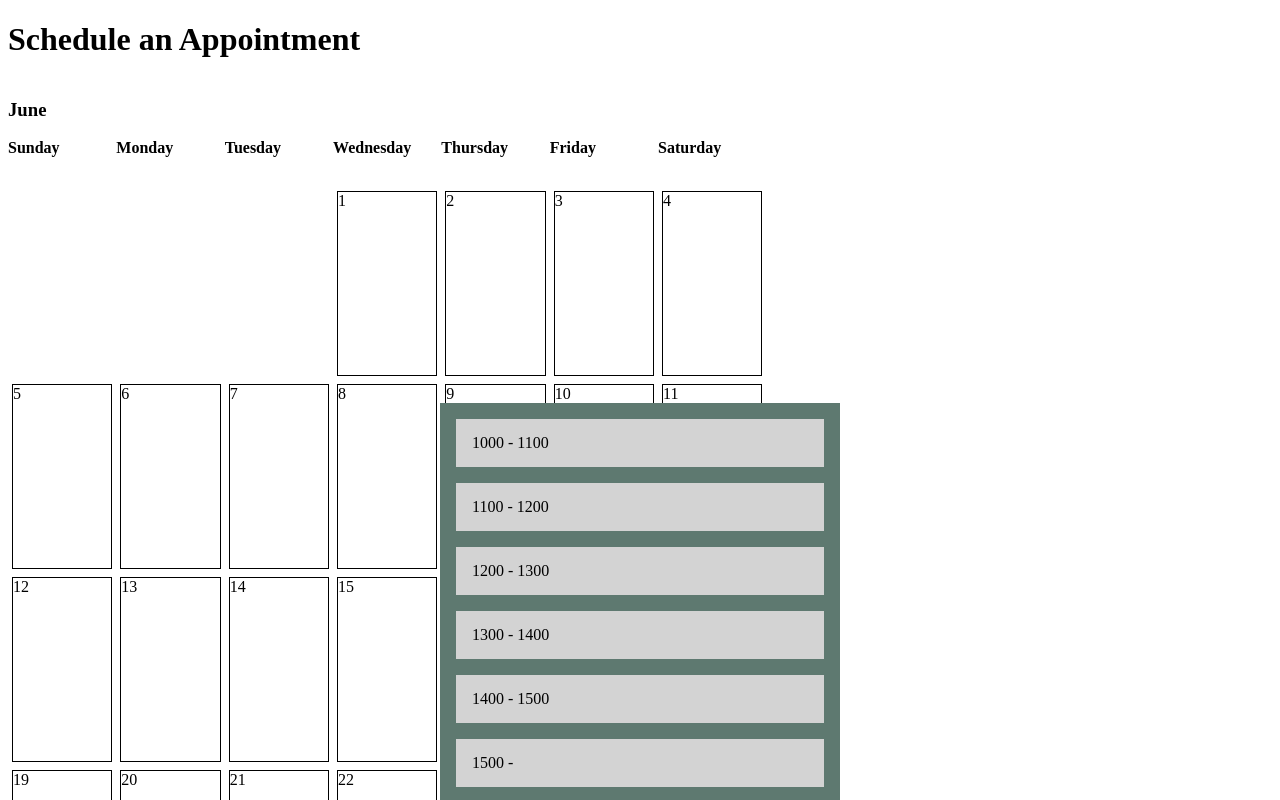
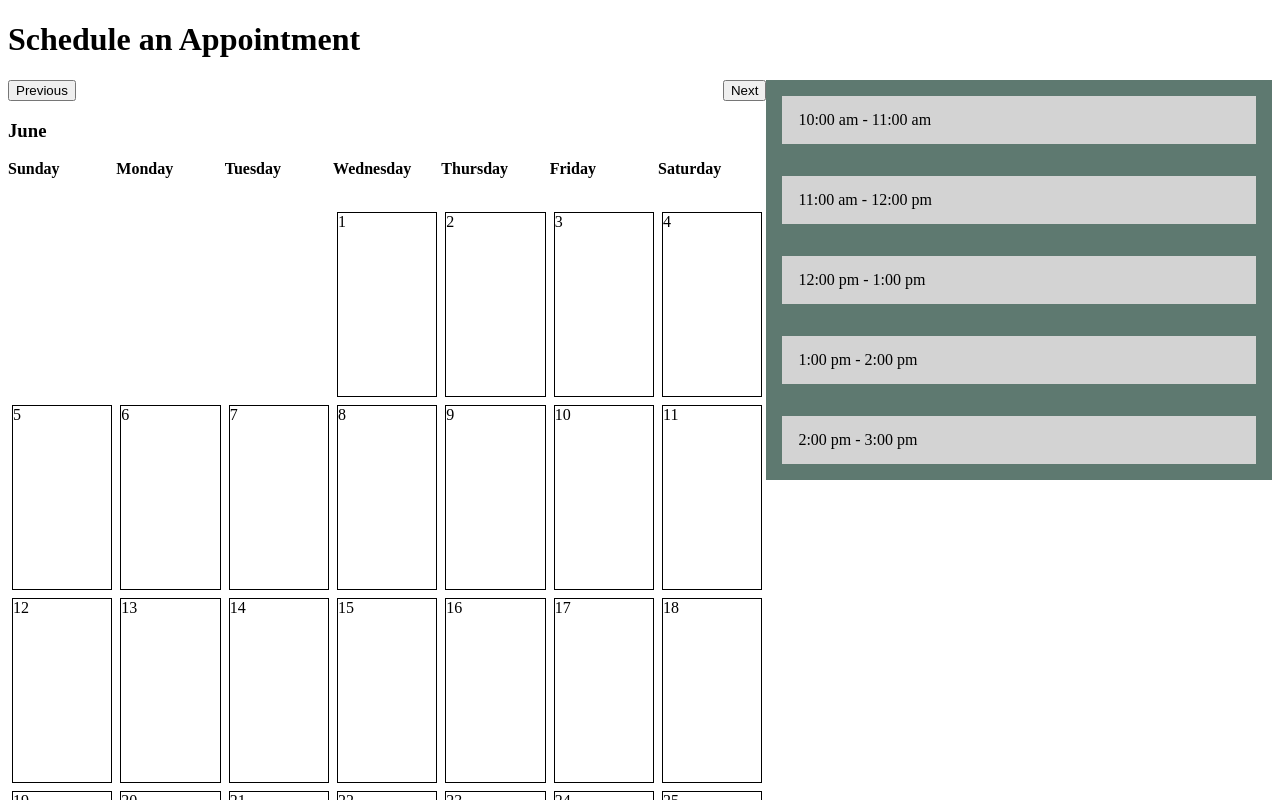
Before and after one commit to ackerm44/react-scheduler, a React (Create React App) app: page / in a window 1280 px wide. Both pictures are taken after a click on the element "10". Shown: the top 800 px of the page. Built offline with nearby package versions, Linux system fonts and the light colour scheme; data requests are answered from the project's data file.

Commit message:
Update form submit and timeSlot display

```diff
--- a/db.json
+++ b/db.json
@@ -1,13 +1,11 @@
 {
-  "scheduledTimeSlots": [
+  "appointments": [
     {
-      "id": 1,
-      "timeSlot": "2022062009001000",
-      "user": {
-        "name": "Amanda Ackerman",
-        "phone": "555-000-1234",
-        "email": "test@example.com"
-      }
+      "name": "Amanda Ackerman",
+      "phone": "111-222-3333",
+      "email": "aa@example.com",
+      "timeSlot": "2022-6-30T11:00:00Z",
+      "id": 1
     }
   ],
   "standardTimeRanges": [
--- a/src/App.js
+++ b/src/App.js
@@ -1,14 +1,11 @@
 import Header from './components/Header.js'
 import Calendar from './components/Calendar.js'
-import TimeSlots from './components/TimeSlots.js'
 
 function App() {
   return (
     <div className="App">
-      <Header/>
-      <section className="calendar-timeslot-wrapper">
-        <Calendar />
-      </section>
+      <Header />
+      <Calendar />
     </div>
   );
 }
--- /dev/null
+++ b/src/api/schedulerAPI.js
@@ -0,0 +1,12 @@
+
+export const scheduleAppointment = async (appointment) => {
+    await fetch('http://localhost:5000/appointments', {
+      method: 'POST',
+      headers: {
+        'Content-type': 'application/json',
+      },
+      body: JSON.stringify(appointment),
+    })
+    console.log(appointment)
+
+}
--- a/src/api/timeSlotsAPI.js
+++ b/src/api/timeSlotsAPI.js
@@ -12,9 +12,14 @@ export const generateTimeSlots = (timeRange) => {
     for (let i=parseInt(timeRange.timeStart); i<=parseInt(timeRange.timeEnd); i+=100) {
         a.push(i)
     }
-    let timeSlots = a.map((value, i, a) => [value, a[i+1]])
+    let timeSlots = a.map((value, i, a) => {
+        if (a[i+1]) {
+          return [value, a[i+1]]
+        }
+        return []
+    })
+    timeSlots.pop()
     return timeSlots
-    // let timeSlotArray
 }
 
 export const getTimeSlots = async (id) => {
--- a/src/components/Calendar.js
+++ b/src/components/Calendar.js
@@ -1,11 +1,22 @@
+import {useState} from 'react'
+
 import Month from './Month'
+import TimeSlots from './TimeSlots'
 
 const Calendar = () => {
-    const year = new Date().getFullYear();
+  const [timeSlots, setTimeSlots] = useState([])
+  const [selectedDate, setSelectedDate] = useState('')
+
+  const year = new Date().getFullYear();
+
   return (
-    <section className="calendar">
-        <Month year={year}/>
+    <section className="calendar-timeSlot-wrapper">
+      <section className="calendar">
+          <Month year={year} setTimeSlots={setTimeSlots} setSelectedDate={setSelectedDate}/>
+      </section>
+      <TimeSlots setTimeSlots={setTimeSlots} selectedDate={selectedDate} timeSlots={timeSlots}/>
     </section>
+
   )
 }
 
--- a/src/components/Day.js
+++ b/src/components/Day.js
@@ -1,12 +1,12 @@
-import {useState} from 'react'
+// import {useState} from 'react'
 import {getTimeSlots} from '../api/timeSlotsAPI'
-import TimeSlots from './TimeSlots'
 
-
-const Day = ({dayOfMonth, year, month, firstOfMonthOffset}) => {
-    const [timeSlots, setTimeSlots] = useState([])
+const Day = ({dayOfMonth, year, month, firstOfMonthOffset, setTimeSlots, setSelectedDate}) => {
+    // const [timeSlots, setTimeSlots] = useState([])
     const firstDay = dayOfMonth === 1 ? firstOfMonthOffset + 1 : 'unset'
     const dayOfWeek = new Date(month + " "+ dayOfMonth + ", "+year).getDay() + 1
+    setSelectedDate(`${year}-${month}-${dayOfMonth}`)
+
     return (
             <div
                 className="calendar-date"
@@ -17,8 +17,8 @@ const Day = ({dayOfMonth, year, month, firstOfMonthOffset}) => {
                 }}
             >
                 {dayOfMonth}
-            <TimeSlots  timeSlots={timeSlots}/>
             </div>
+
     )
 }
 
--- /dev/null
+++ b/src/components/FormatTime.js
@@ -0,0 +1,13 @@
+
+const FormatTime = ({time}) => {
+    let formattedTime = 0;
+    let twelveHourTime = time % 1200 !== 0 ? (time % 1200).toString() : time.toString()
+      twelveHourTime = twelveHourTime.slice(0,-2) + ':' + twelveHourTime.slice(-2);
+      formattedTime = time < 1200 ? twelveHourTime + ' am' :  twelveHourTime + ' pm'
+
+      return (
+          formattedTime
+      )
+  }
+
+export default FormatTime
--- a/src/components/Month.js
+++ b/src/components/Month.js
@@ -1,14 +1,23 @@
+// import {useState} from 'react'
+
 import Day from './Day'
 import DayHeader from './DayHeader'
 
-const Month = ({year}) => {
+const Month = ({year, setTimeSlots, setSelectedDate}) => {
+    // const [timeSlots, setTimeSlots] = useState([])
+
     const months = ['January', 'February', 'March', 'April', 'May', 'June', 'July', 'August']
     const days = ['Sunday', 'Monday', 'Tuesday', 'Wednesday', 'Thursday', 'Friday', 'Saturday']
     const currentMonth = new Date().getMonth()
     const totalDaysInMonth = (y, m) => new Date(y, m, 0).getDate()
     const firstOfMonthOffset = new Date(months[currentMonth]+ "1, "+year).getDay()
+
     return (
         <div>
+            <div className="calendar-controls">
+                <button id='prev-button'>Previous</button>
+                <button id='next-button'>Next</button>
+            </div>
             <h3>{months[currentMonth]}</h3>
             <div className="day-header-wrapper">
                 {days.map((day, i) => <DayHeader key={i} day={day} />)}
@@ -16,7 +25,7 @@ const Month = ({year}) => {
             <div className="dates-wrapper">
                 {
                     [...Array(totalDaysInMonth(year, currentMonth +1))].map((x, i) =>
-                        <Day key={i+1} dayOfMonth={i+1} year={year} month={currentMonth + 1} firstOfMonthOffset={firstOfMonthOffset}/>
+                        <Day key={i+1} dayOfMonth={i+1} year={year} month={currentMonth + 1} firstOfMonthOffset={firstOfMonthOffset} setTimeSlots={setTimeSlots} setSelectedDate={setSelectedDate}/>
                     )
                 }
             </div>
--- a/src/components/TimeSlot.js
+++ b/src/components/TimeSlot.js
@@ -1,8 +1,11 @@
-import { useState } from 'react'
+import {useState} from 'react'
+import FormatTime from './FormatTime'
+import {scheduleAppointment} from '../api/schedulerAPI'
 
-
-const TimeSlot = ({ slot }) => {
-    // const [toggleOpen, setToggleOpen] = useState(false)
+const TimeSlot = ({ slot, selectedDate }) => {
+    const [name, setName] = useState('')
+    const [phone, setPhone] = useState('')
+    const [email, setEmail] = useState('')
 
     const toggleForm = (e) => {
         e.target.nextSibling.classList.toggle('visible-flex')
@@ -10,18 +13,22 @@ const TimeSlot = ({ slot }) => {
 
     const onSubmit = (e) => {
         e.preventDefault()
+        let timeSlot = `${selectedDate}T${<FormatTime time={slot[0]} />}`
+        scheduleAppointment({name, phone, email, timeSlot})
     }
 
     return (
         <div className="timeSlot" >
-            <div className="timeSlot-title" onClick={(e) => toggleForm(e)}>{slot[0]} - {slot[1]}</div>
+            <div className="timeSlot-title" onClick={(e) => toggleForm(e)}>
+                <FormatTime time={slot[0]} /> - <FormatTime time={slot[1]} />
+            </div>
             <form onSubmit={onSubmit}>
                 <label>Name: </label>
-                <input type="text"></input>
+                <input type="text" onChange={(e) => setName(e.target.value)}></input>
                 <label>Phone: </label>
-                <input type="tel"></input>
+                <input type="tel" onChange={(e) => setPhone(e.target.value)}></input>
                 <label>Email: </label>
-                <input type="email"></input>
+                <input type="email" onChange={(e) => setEmail(e.target.value)}></input>
                 <input type="submit"></input>
             </form>
         </div>
--- a/src/components/TimeSlots.js
+++ b/src/components/TimeSlots.js
@@ -1,17 +1,18 @@
-import {useState} from 'react'
 import TimeSlot from './TimeSlot'
 
-const TimeSlots = ({timeSlots}) => {
-    const display = timeSlots ?
-
-    <section className="timeSlots">
-        <div className="timeSlots-wrapper">
-            {timeSlots.map((slot, i) => <TimeSlot key={i} slot={slot}/>)}
-        </div>
-    </section>
-
-    :
-    ''
+const TimeSlots = ({selectedDate, timeSlots}) => {
+    const display = timeSlots.length ?
+      <section className="timeSlots">
+          <div className="timeSlots-wrapper">
+              {timeSlots.map((slot, i) => <TimeSlot key={i} slot={slot} selectedDate={selectedDate}/>)}
+          </div>
+      </section>
+      :
+      <section className="timeSlots">
+          <div className="timeSlots-wrapper">
+              <p>There are no available appointments on this day.</p>
+          </div>
+      </section>
   return (
     display
   )
--- a/src/index.css
+++ b/src/index.css
@@ -1,4 +1,4 @@
-.calendar-timeslot-wrapper {
+.calendar-timeSlot-wrapper {
   display: grid;
   grid-template-columns: 1.5fr 1fr;
 }
@@ -39,11 +39,8 @@
 }
 
 .timeSlots-wrapper {
-  position: absolute;
-  left: 50%;
-  transform: translate(-50%, 0);
-  width: 90vw;
-  max-width: 400px;
+  display: flex;
+  flex-direction: column;
   background: #5e7970;
 }
 
@@ -53,6 +50,11 @@
   align-items: center;
 }
 
-.visibile-flex {
+.visible-flex {
   display: flex !important;
 }
+
+.calendar-controls {
+  display: flex;
+  justify-content: space-between;
+}
```
Lines whose indentation alone changed are shown as unchanged.
